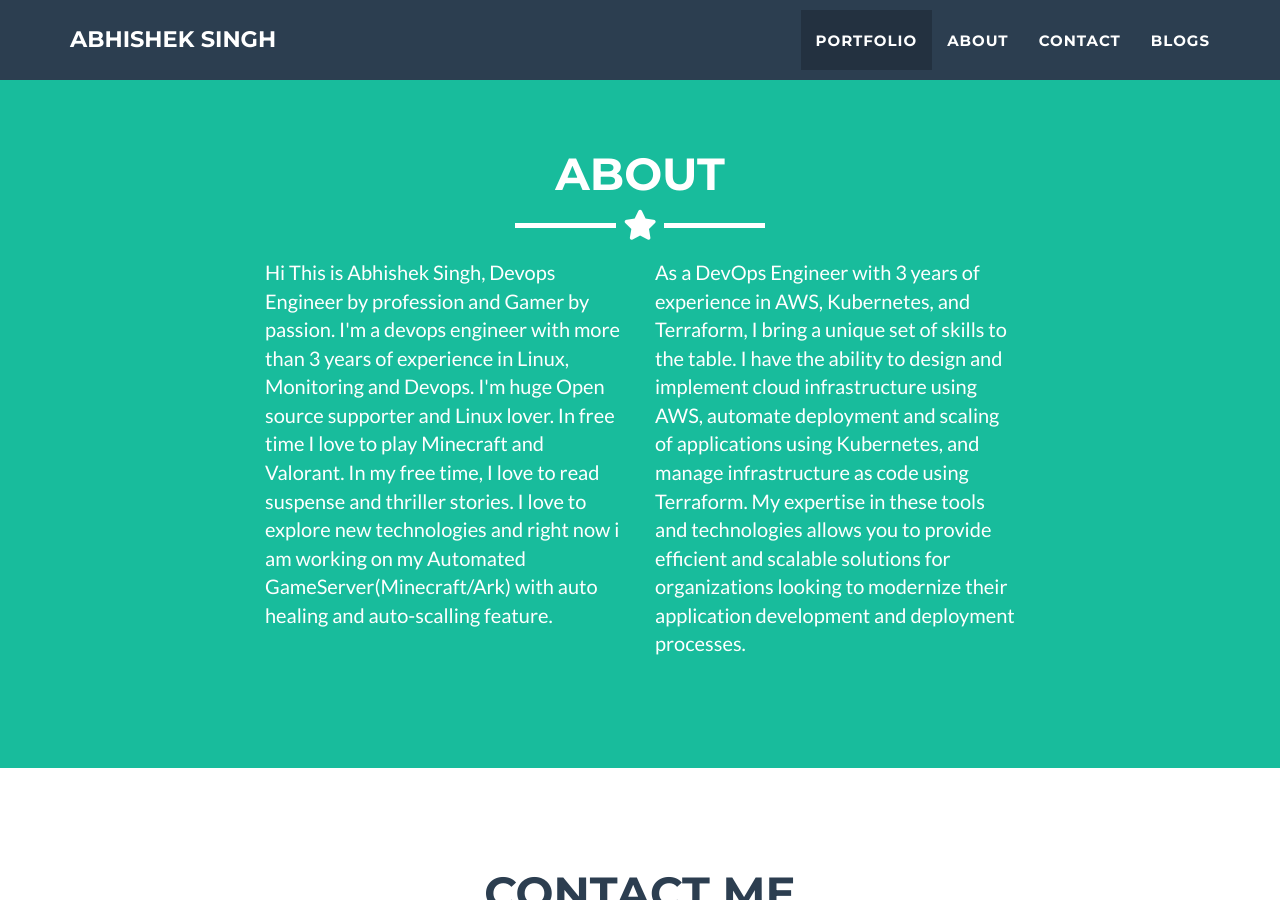
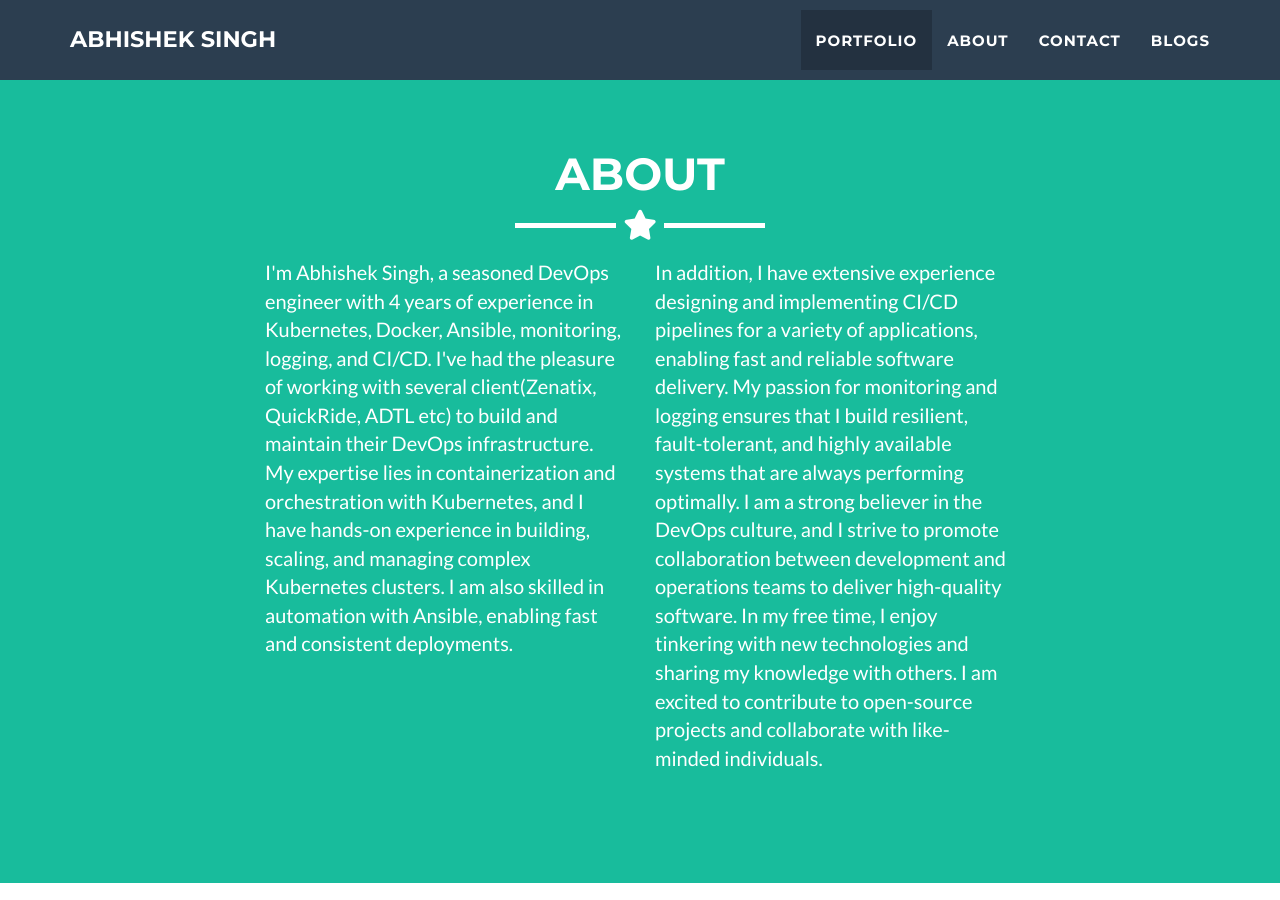
Before and after one commit to asabhi6776/jekyll_profile, a Jekyll site: the page built from _posts/2014-07-13-project.markdown, in a window 1280 px wide and 900 px high, scrolled down 1575 px. Built offline with Jekyll 4.4.1, drawn with Linux system fonts in a browser that asks for light colours.

Commit message:
updated about me

```diff
--- a/_includes/about.html
+++ b/_includes/about.html
@@ -9,10 +9,14 @@
     </div>
     <div class="row">
       <div class="col-lg-4 col-lg-offset-2">
-        <p>Hi This is Abhishek Singh, Devops Engineer by profession and Gamer by passion. I'm a devops engineer with more than 3 years of experience in Linux, Monitoring and Devops. I'm huge Open source supporter and Linux lover. In free time I love to play Minecraft and Valorant. In my free time, I love to read suspense and thriller stories. I love to explore new technologies and right now i am working on my Automated GameServer(Minecraft/Ark) with auto healing and auto-scalling feature. </p>
+        <p>I'm Abhishek Singh, a seasoned DevOps engineer with 4 years of experience in Kubernetes, Docker, Ansible, monitoring, logging, and CI/CD. I've had the pleasure of working with several client(Zenatix, QuickRide, ADTL etc) to build and maintain their DevOps infrastructure.
+
+          My expertise lies in containerization and orchestration with Kubernetes, and I have hands-on experience in building, scaling, and managing complex Kubernetes clusters. I am also skilled in automation with Ansible, enabling fast and consistent deployments.</p>
       </div>
       <div class="col-lg-4">
-        <p>As a DevOps Engineer with 3 years of experience in AWS, Kubernetes, and Terraform, I bring a unique set of skills to the table. I have the ability to design and implement cloud infrastructure using AWS, automate deployment and scaling of applications using Kubernetes, and manage infrastructure as code using Terraform. My expertise in these tools and technologies allows you to provide efficient and scalable solutions for organizations looking to modernize their application development and deployment processes.</p>
+        <p>In addition, I have extensive experience designing and implementing CI/CD pipelines for a variety of applications, enabling fast and reliable software delivery. My passion for monitoring and logging ensures that I build resilient, fault-tolerant, and highly available systems that are always performing optimally.
+
+          I am a strong believer in the DevOps culture, and I strive to promote collaboration between development and operations teams to deliver high-quality software. In my free time, I enjoy tinkering with new technologies and sharing my knowledge with others. I am excited to contribute to open-source projects and collaborate with like-minded individuals.</p>
       </div>
       <!-- <div class="col-lg-8 col-lg-offset-2 text-center">
         <a href="https://github.com/jeromelachaud/freelancer-theme" class="btn btn-lg btn-outline">
```
